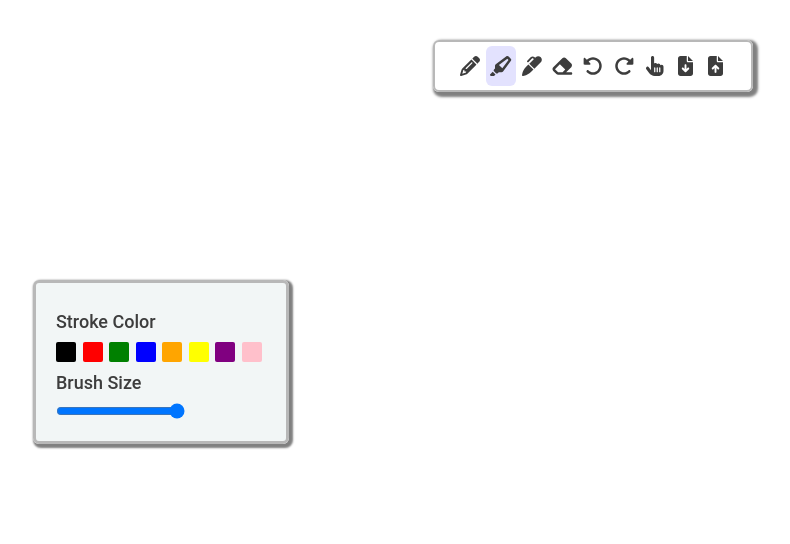
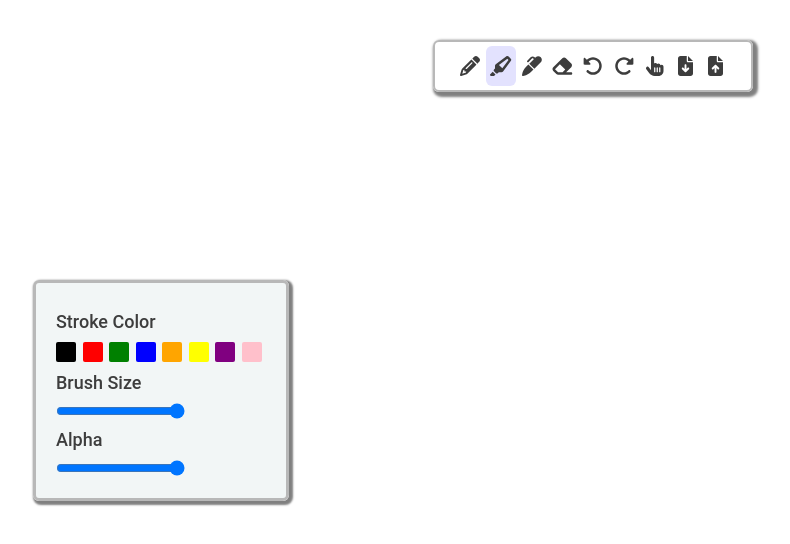
Before and after one commit to Janhvi-S103/sketchbook, a Next.js app in the folder js-sketchbook/: page / in a window 1280 px wide. Both pictures are taken after a click on the element 548 px from the left and 66 px from the top of the page. Shown: the top 544 px of the page, without its empty margins (47-837 px from the left). Built offline with nearby package versions, Linux system fonts and the light colour scheme.

Commit message:
Update index.js

```diff
--- a/js-sketchbook/src/component/Toolbox/index.js
+++ b/js-sketchbook/src/component/Toolbox/index.js
@@ -2,12 +2,13 @@ import styles from './index.module.css'
 import { COLORS, MENU_ITEMS} from '@/constants'
 import cx from 'classnames'
 import { useSelector,useDispatch } from 'react-redux'
-import { changeColor,changeBrushSize } from '@/slice/toolBoxSlice'
+import { changeColor,changeBrushSize,changeAlpha } from '@/slice/toolBoxSlice'
 const Toolbox = () => {
     const dispatch = useDispatch();
     const activeMenuItem= useSelector(state => state.menu.activeMenuItem)
     const showStrokeToolOptions= activeMenuItem === MENU_ITEMS.PENCIL || activeMenuItem === MENU_ITEMS.HIGHLIGHTER || activeMenuItem === MENU_ITEMS.MARKER;
     const showBrushToolOptions=activeMenuItem === MENU_ITEMS.PENCIL || activeMenuItem === MENU_ITEMS.HIGHLIGHTER || activeMenuItem === MENU_ITEMS.MARKER || activeMenuItem === MENU_ITEMS.ERASER;
+    const showAlphaToolOptions=activeMenuItem === MENU_ITEMS.HIGHLIGHTER;
     const {color} = useSelector((state) => state.toolbox[activeMenuItem])
 
     const UpdateBrushSize = (e) => {
@@ -16,7 +17,9 @@ const Toolbox = () => {
     const UpdateColor = (newcolor) => {
         dispatch(changeColor({item : activeMenuItem, color : newcolor}))
     }
-
+ const UpdateAlpha = (e) => {
+    dispatch(changeAlpha ({item : activeMenuItem, alpha : e.target.value}))
+ }
     return (<div className={styles.toolboxContainer}>
         {showStrokeToolOptions && <div className={styles.toolItem}>
             <h4 className={styles.toolText}>Stroke Color</h4>
@@ -38,8 +41,15 @@ const Toolbox = () => {
                 <input type="range" min={1} max={15} step={1} onChange={UpdateBrushSize} />
             </div>
         </div>}
+        {showAlphaToolOptions && <div className={styles.toolItem}>
 
+            <h4 className={styles.toolText}>Alpha</h4>
+            <div className={styles.itemContainer}>
+                <input type="range" min={1} max={15} step={1} onChange={UpdateAlpha} />
+            </div>
+        </div>}
     </div>)
 }
 
+
 export default Toolbox;
```
